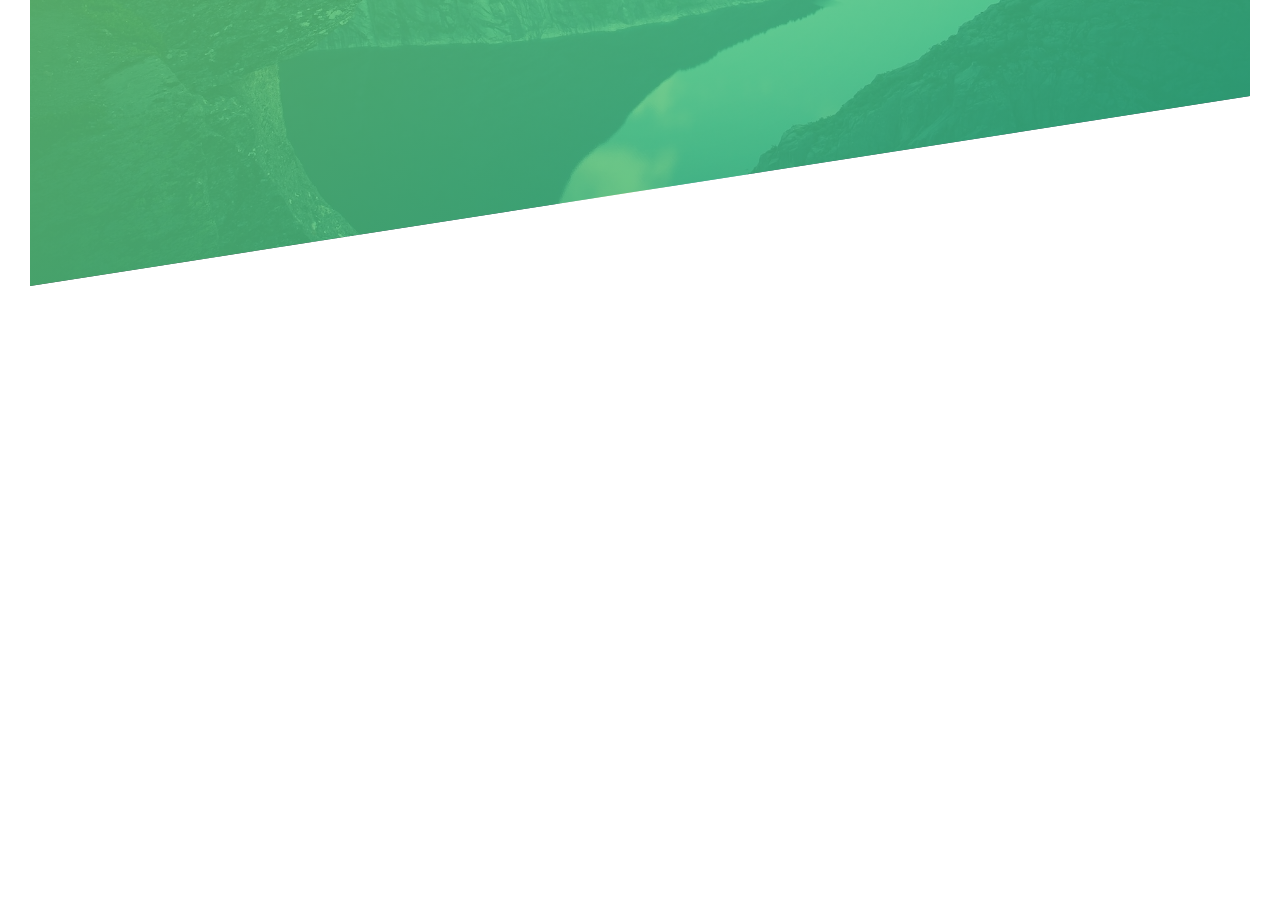
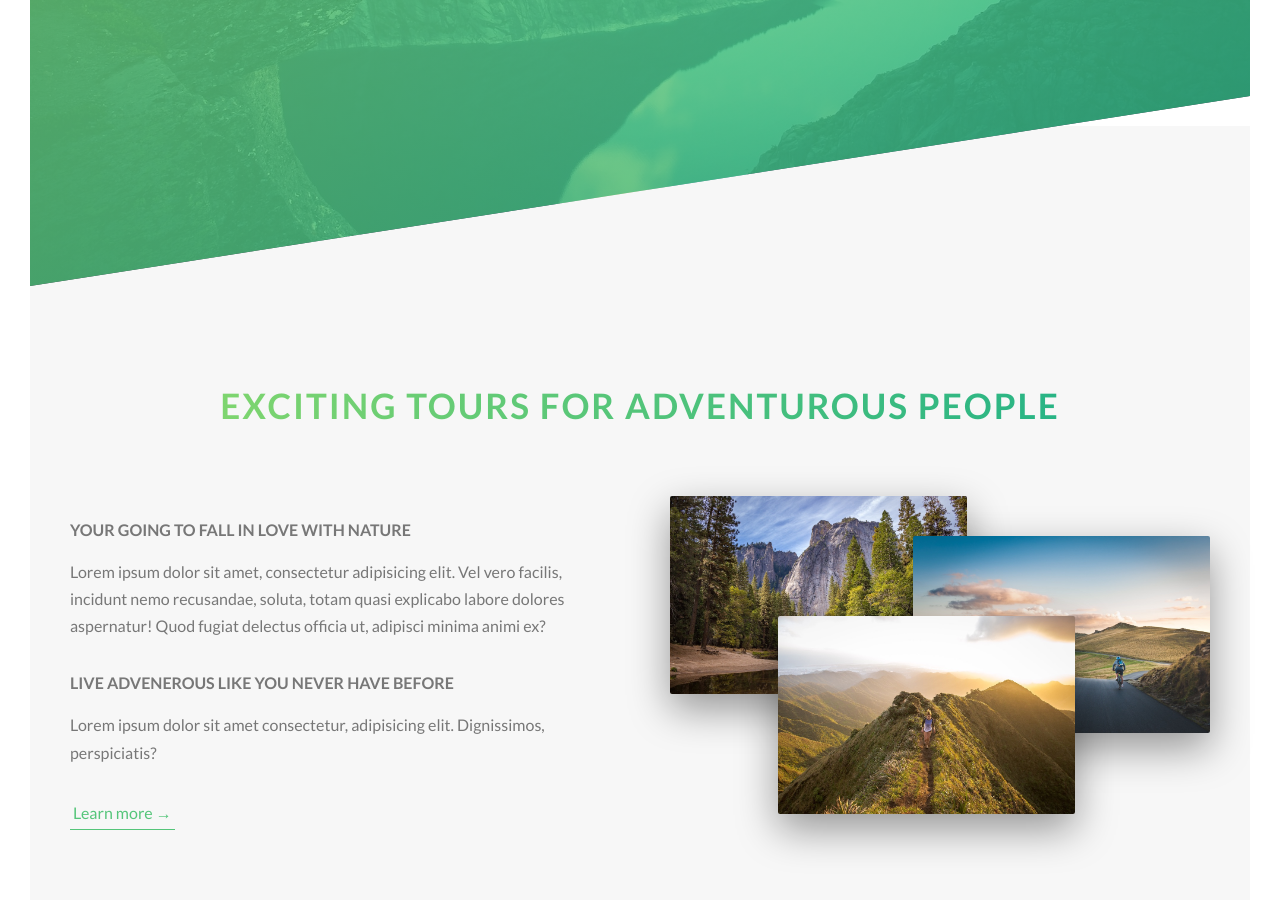
Before and after one commit to shanehonanie/Advanced-CSS-and-Sass, a website: page Natours/index.html in a window 1280 px wide. Shown: the part 504-1404 px from the top of the page. Before the commit the page ends 820 px from the top, so only its background shows below. Drawn offline with Linux system fonts and the light colour scheme.

Commit message:
About Section

```diff
--- a/Natours/index.html
+++ b/Natours/index.html
@@ -29,6 +29,58 @@
 				<a href="#" class="btn btn--white btn--animated">Discover our tours</a>
 			</div>
 		</header>
+
+		<main>
+			<section class="section-about">
+				<div class="u-center-text u-margin-bottom-big">
+					<h2 class="heading-secondary">
+						Exciting tours for adventurous people
+					</h2>
+				</div>
+
+				<div class="row">
+					<div class="col-1-of-2">
+						<h3 class="heading-tertiary u-margin-bottom-small">
+							Your going to fall in love with nature
+						</h3>
+						<p class="paragraph">
+							Lorem ipsum dolor sit amet, consectetur adipisicing elit. Vel vero
+							facilis, incidunt nemo recusandae, soluta, totam quasi explicabo
+							labore dolores aspernatur! Quod fugiat delectus officia ut,
+							adipisci minima animi ex?
+						</p>
+						<h3 class="heading-tertiary u-margin-bottom-small">
+							Live advenerous like you never have before
+						</h3>
+						<p class="paragraph">
+							Lorem ipsum dolor sit amet consectetur, adipisicing elit.
+							Dignissimos, perspiciatis?
+						</p>
+
+						<a href="#" class="btn-text">Learn more &rarr;</a>
+					</div>
+					<div class="col-1-of-2">
+						<div class="composition">
+							<img
+								src="img/nat-1-large.jpg"
+								alt="Photo 1"
+								class="composition__photo composition__photo--p1"
+							/>
+							<img
+								src="img/nat-2-large.jpg"
+								alt="Photo 2"
+								class="composition__photo composition__photo--p2"
+							/>
+							<img
+								src="img/nat-3-large.jpg"
+								alt="Photo 3"
+								class="composition__photo composition__photo--p3"
+							/>
+						</div>
+					</div>
+				</div>
+			</section>
+		</main>
 
 		<!-- <section class="grid-test">
 			<div class="row">
--- a/Natours/sass/abstracts/_variables.scss
+++ b/Natours/sass/abstracts/_variables.scss
@@ -3,9 +3,14 @@ $color-primary: #55c57a;
 $color-primary-light: #7ed56f;
 $color-primary-dark: #28b485;
 
+$color-grey-light-1: #f7f7f7;
+
 $color-grey-dark: #777;
 $color-white: #fff;
 $color-black: #000;
+
+// FONT
+$default-font-size: 1.6rem;
 
 // GRID
 $grid-width: 114rem;
--- a/Natours/sass/base/_typeography.scss
+++ b/Natours/sass/base/_typeography.scss
@@ -37,3 +37,38 @@ body {
 		animation: moveInLeft 1s ease-out;
 	}
 }
+
+.heading-secondary {
+	font-size: 3.5rem;
+	text-transform: uppercase;
+	font-weight: 700;
+	display: inline-block;
+	background-image: linear-gradient(
+		to right,
+		$color-primary-light,
+		$color-primary-dark
+	);
+	-webkit-background-clip: text;
+	color: transparent;
+	letter-spacing: 2px;
+	transition: all 0.2s;
+
+	&:hover {
+		transform: skewY(2deg) skewX(15deg) scale(1.1);
+		text-shadow: 0.5rem 1rem 2rem rgba($color-black, 0.2);
+	}
+}
+
+.heading-tertiary {
+	font-size: $default-font-size;
+	font-weight: 700;
+	text-transform: uppercase;
+}
+
+.paragraph {
+	font-size: $default-font-size;
+
+	&:not(:last-child) {
+		margin-bottom: 3rem;
+	}
+}
--- a/Natours/sass/base/_utilities.scss
+++ b/Natours/sass/base/_utilities.scss
@@ -0,0 +1,14 @@
+.u-center-text {
+	text-align: center;
+}
+.u-margin-bottom-small {
+	margin-bottom: 1.5rem;
+}
+
+.u-margin-bottom-medium {
+	margin-bottom: 4rem;
+}
+
+.u-margin-bottom-big {
+	margin-bottom: 8rem;
+}
--- a/Natours/sass/components/_button.scss
+++ b/Natours/sass/components/_button.scss
@@ -8,7 +8,7 @@
 		border-radius: 10rem;
 		transition: all 0.2s;
 		position: relative;
-		font-size: 1.6rem;
+		font-size: $default-font-size;
 	}
 
 	&:hover {
@@ -53,3 +53,28 @@
 		animation-fill-mode: backwards;
 	}
 }
+
+.btn-text {
+	&:link,
+	&:visited {
+		font-size: $default-font-size;
+		color: $color-primary;
+		display: inline-block;
+		text-decoration: none;
+		border-bottom: 1px solid $color-primary;
+		padding: 3px;
+		transition: all 0.2s;
+	}
+
+	&:hover {
+		background-color: $color-primary;
+		color: $color-white;
+		box-shadow: 0 1rem 2rem rgba($color-black, 0.15);
+		transform: translateY(-2px);
+	}
+
+	&:active {
+		box-shadow: 0 0.5rem 1rem rgba($color-black, 0.15);
+		transform: translateY(0);
+	}
+}
--- /dev/null
+++ b/Natours/sass/components/_composition.scss
@@ -0,0 +1,38 @@
+.composition {
+	position: relative;
+
+	&__photo {
+		width: 55%;
+		box-shadow: 0 1.5rem 4rem rgba($color-black, 0.4);
+		border-radius: 2px;
+		position: absolute;
+		z-index: 10;
+		transition: all 0.2s;
+		outline-offset: 2rem;
+
+		&--p1 {
+			left: 0;
+			top: -2rem;
+		}
+
+		&--p2 {
+			right: 0;
+			top: 2rem;
+		}
+
+		&--p3 {
+			left: 20%;
+			top: 10rem;
+		}
+
+		&:hover {
+			outline: 1.5rem solid $color-primary;
+			transform: scale(1.05) translateY(-0.5rem);
+			box-shadow: 0 2.5rem 4rem rgba($color-black, 0.5);
+			z-index: 20;
+		}
+	}
+	&:hover &__photo:not(:hover) {
+		transform: scale(0.95);
+	}
+}
--- a/Natours/sass/layout/_grid.scss
+++ b/Natours/sass/layout/_grid.scss
@@ -1,6 +1,5 @@
 .row {
 	max-width: $grid-width;
-	background-color: #eee;
 	margin: 0 auto;
 
 	&:not(:last-child) {
@@ -10,7 +9,6 @@
 	@include clearfix;
 
 	[class^='col-'] {
-		background-color: orangered;
 		float: left;
 
 		&:not(:last-child) {
--- a/Natours/sass/main.scss
+++ b/Natours/sass/main.scss
@@ -8,6 +8,7 @@
 @import 'base/utilities';
 
 @import 'components/button';
+@import 'components/composition';
 
 @import 'layout/grid';
 @import 'layout/header';
--- a/Natours/sass/pages/_home.scss
+++ b/Natours/sass/pages/_home.scss
@@ -0,0 +1,5 @@
+.section-about {
+	background-color: $color-grey-light-1;
+	padding: 25rem 0;
+	margin-top: -20vh;
+}
```
Also changed, not shown: Natours/css/style.css.
